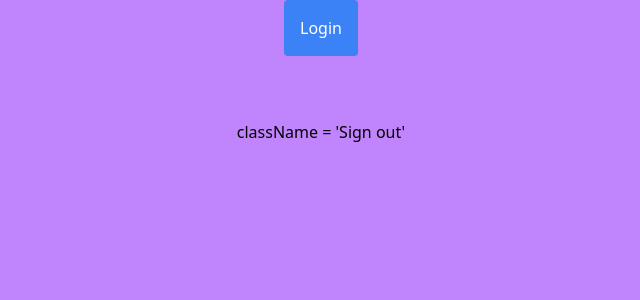
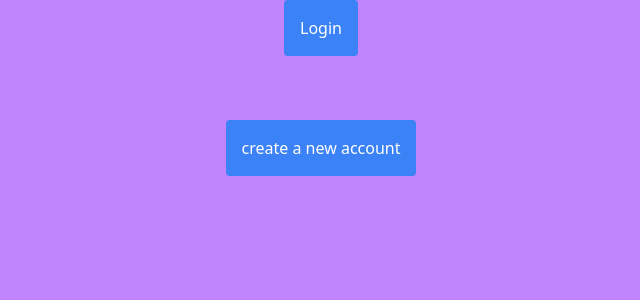
Before and after one commit to maiyuyona/huskybids, a Next.js app: page /home in a window 1280 px wide. Shown: the top 300 px of the page, without its empty margins (319-959 px from the left). Built offline with nearby package versions, Linux system fonts and the light colour scheme.

Commit message:
Co-authored-by: maiyuyona <maiyuyona@users.noreply.github.com> Co-authored-by: Yonie <Isaiahriveraa@users.noreply.github.com>

```diff
--- a/src/app/home/page.js
+++ b/src/app/home/page.js
@@ -10,11 +10,20 @@ const page = () => {
         console.log("button has been clicked")
     }
 
+    function newAccount(event) {
+        event.preventDefault()
+        console.log("new account button")
+    }
+
   return (
-    <div className='min-h-screen w-full flex flex-col items-center gap-16 bg-purple-400'>
-        <button className=' bg-blue-500 rounded p-4 text-white' onClick={handleClick}>Login</button>
-        <button>className = 'Sign out'</button>
+    <div>
+
+      <div className='min-h-screen w-full flex flex-col items-center gap-16 bg-purple-400'>
+        <button className=' bg-blue-500 rounded p-4 text-white ' onClick={handleClick}>Login</button>
+        <button className=' bg-blue-500 rounded p-4 text-white ' onClick={newAccount}>create a new account</button>
+      </div>
     </div>
+
   )
 }
 
```
